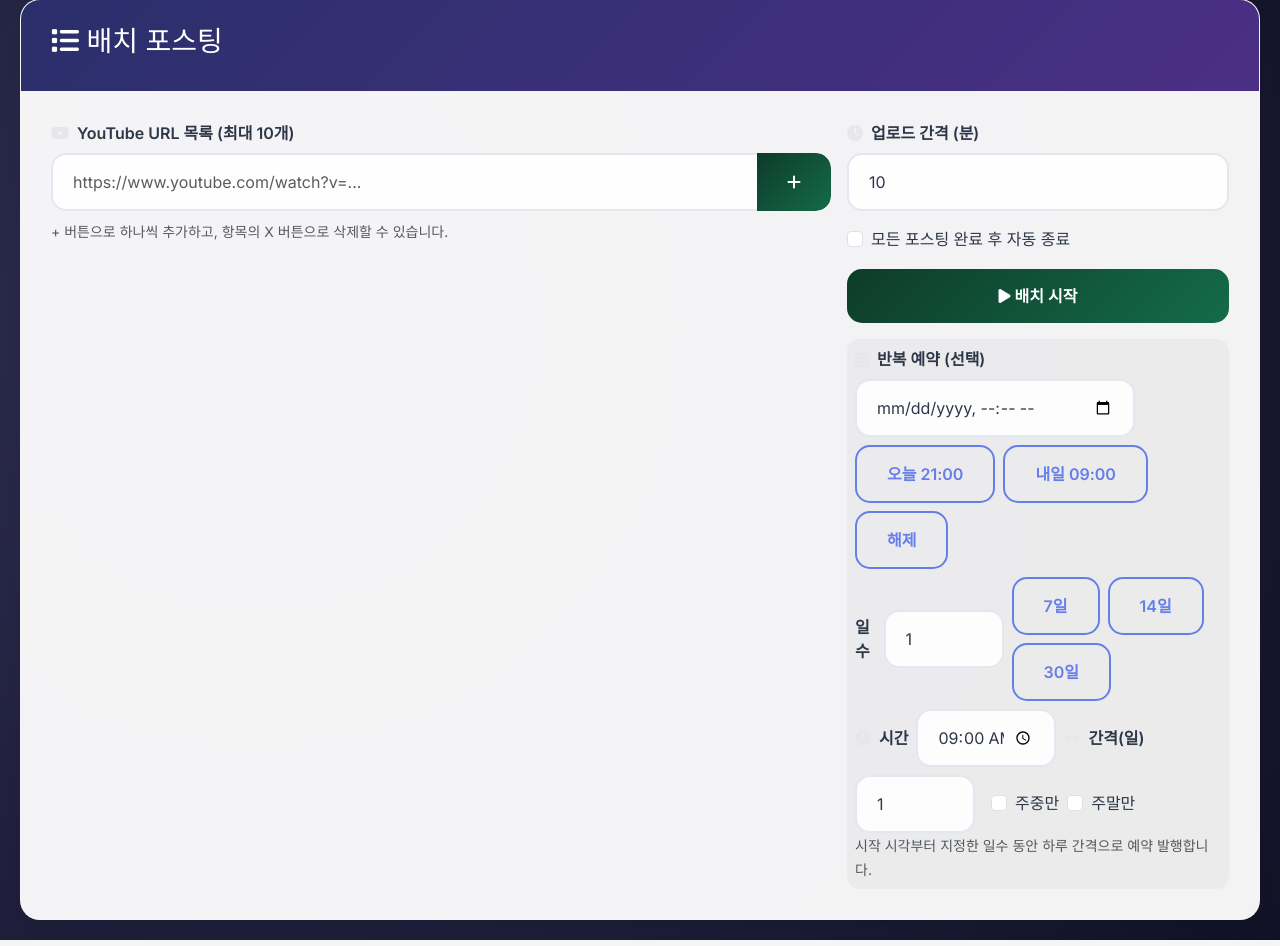
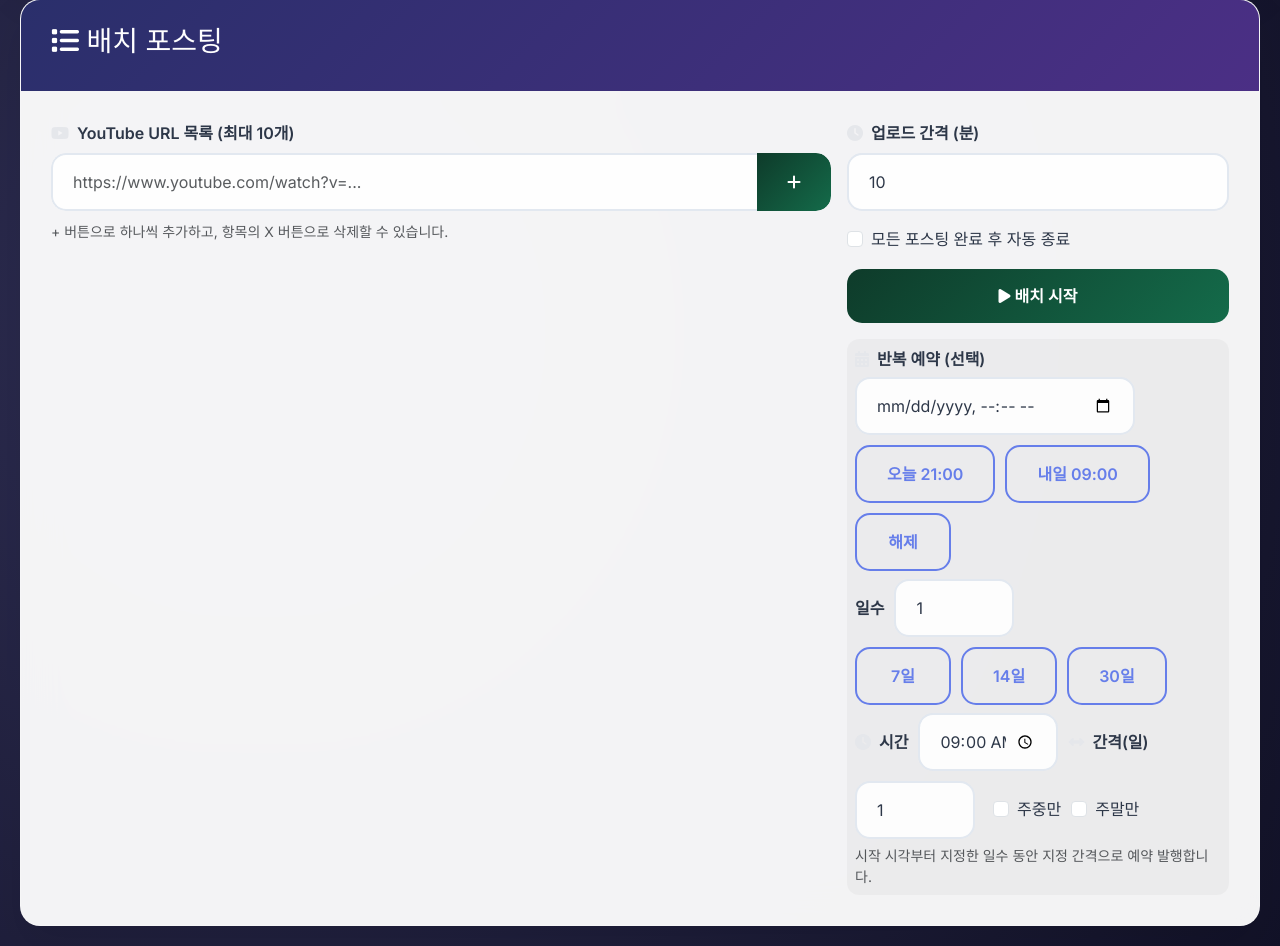
Before and after one commit to animanial5v2-cloud/youtube-auto-blogger, a Flask app: template templates/premium_auto_blogger.html in a window 1280 px wide. Shown: the part 2124-3070 px from the top of the page. Run offline with Flask 3, Linux system fonts and the light colour scheme; the template is opened without the code that fills it, so the values that code supplies are empty; some libraries are stand-ins or nearby versions.

Commit message:
style(schedule): 반복 예약 UI 정렬/칩 스타일로 가독성 개선

```diff
--- a/templates/premium_auto_blogger.html
+++ b/templates/premium_auto_blogger.html
@@ -271,6 +271,13 @@
             border-radius: 0 15px 15px 0;
             border-left: none;
         }
+
+        /* 예약 UI 가독성 향상 */
+        .schedule-section .form-label { margin-bottom: 6px; }
+        .schedule-section .chip-row { gap: 10px; flex-wrap: wrap; }
+        .schedule-section .chip-row .btn { min-width: 96px; }
+        .schedule-section .inline-row { gap: 10px; flex-wrap: wrap; }
+        .schedule-section small.text-muted { display: block; margin-top: 6px; }
 
         /* 모델 입력-버튼 경계 자연스럽게 연결 */
         .model-input-group .form-control {
@@ -770,24 +777,26 @@
                         <button class="btn btn-success w-100 mt-3" onclick="startBatchPosting()">
                             <i class="fas fa-play"></i> 배치 시작
                         </button>
-                        <div class="mt-3 p-2" style="background: rgba(0,0,0,0.03); border-radius: 12px;">
+                        <div class="mt-3 p-2 schedule-section" style="background: rgba(0,0,0,0.03); border-radius: 12px;">
                             <label class="form-label"><i class="fas fa-calendar-alt"></i> 반복 예약 (선택)</label>
-                            <div class="d-flex gap-2 align-items-center mb-2 flex-wrap">
+                            <div class="d-flex align-items-center mb-2 inline-row">
                                 <input id="batchScheduleBase" type="datetime-local" class="form-control" style="max-width: 280px;" />
-                                <button type="button" class="btn btn-sm btn-outline" onclick="presetBatchBase('tonight21')">오늘 21:00</button>
-                                <button type="button" class="btn btn-sm btn-outline" onclick="presetBatchBase('tomorrow09')">내일 09:00</button>
-                                <button type="button" class="btn btn-sm btn-outline" onclick="clearBatchBase()">해제</button>
+                                <div class="d-flex chip-row">
+                                    <button type="button" class="btn btn-sm btn-outline" onclick="presetBatchBase('tonight21')">오늘 21:00</button>
+                                    <button type="button" class="btn btn-sm btn-outline" onclick="presetBatchBase('tomorrow09')">내일 09:00</button>
+                                    <button type="button" class="btn btn-sm btn-outline" onclick="clearBatchBase()">해제</button>
+                                </div>
                             </div>
-                            <div class="d-flex align-items-center gap-2">
+                            <div class="d-flex align-items-center inline-row">
                                 <label class="form-label mb-0">일수</label>
                                 <input id="batchRepeatDays" type="number" min="1" max="30" value="1" class="form-control" style="max-width:120px;" />
-                                <div class="d-flex gap-2 flex-wrap">
+                                <div class="d-flex chip-row">
                                     <button type="button" class="btn btn-sm btn-outline" onclick="presetBatchDays(7)">7일</button>
                                     <button type="button" class="btn btn-sm btn-outline" onclick="presetBatchDays(14)">14일</button>
                                     <button type="button" class="btn btn-sm btn-outline" onclick="presetBatchDays(30)">30일</button>
                                 </div>
                             </div>
-                            <div class="d-flex align-items-center gap-2 mt-2 flex-wrap">
+                            <div class="d-flex align-items-center inline-row mt-2">
                                 <label class="form-label mb-0"><i class="fas fa-clock"></i> 시간</label>
                                 <input id="batchTimeOfDay" type="time" class="form-control" value="09:00" style="max-width:140px;" />
                                 <label class="form-label mb-0"><i class="fas fa-arrows-alt-h"></i> 간격(일)</label>
@@ -801,7 +810,7 @@
                                     <label class="form-check-label" for="batchWeekendsOnly">주말만</label>
                                 </div>
                             </div>
-                            <small class="text-muted">시작 시각부터 지정한 일수 동안 하루 간격으로 예약 발행합니다.</small>
+                            <small class="text-muted">시작 시각부터 지정한 일수 동안 지정 간격으로 예약 발행합니다.</small>
                         </div>
                     </div>
                 </div>
```
